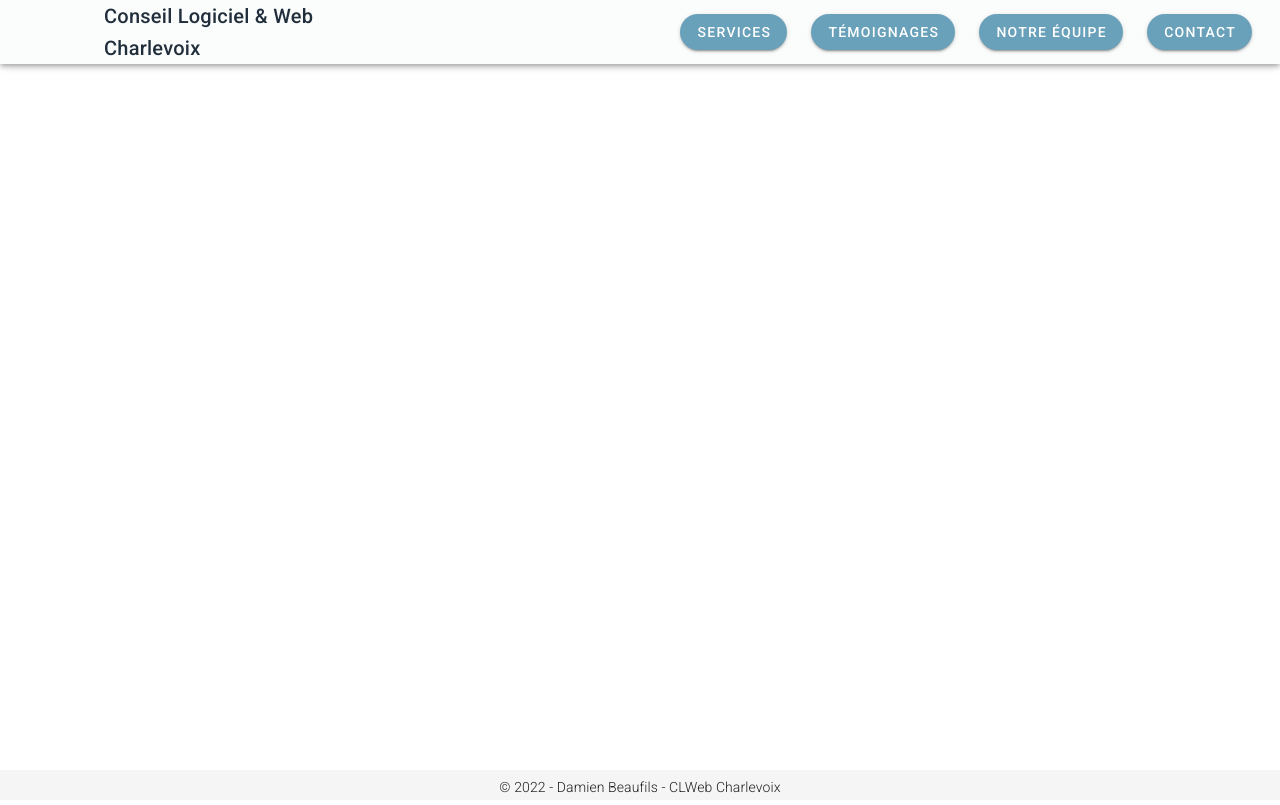
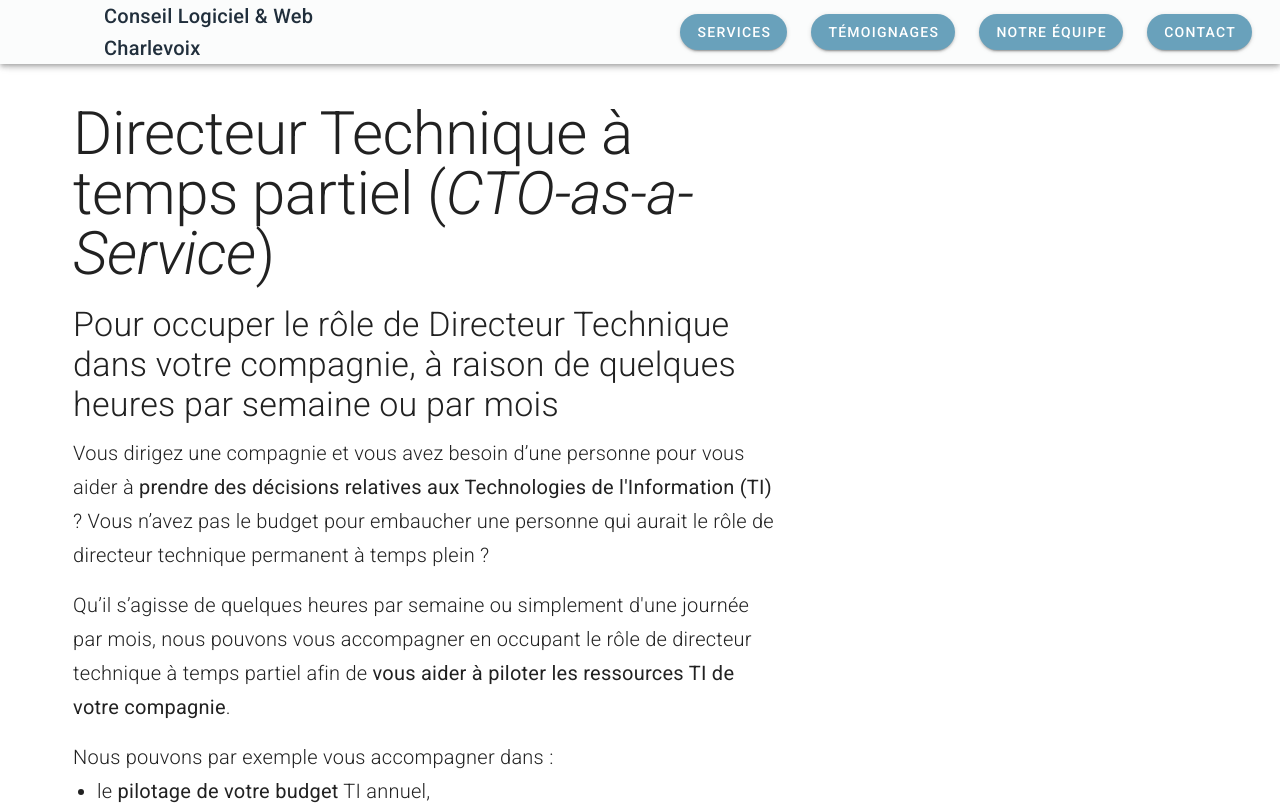
Before and after one commit to damienbeaufils/clweb-charlevoix, a Nuxt app: page /services/directeur-technique-a-temps-partiel in a window 1280 px wide. Shown: the top 805 px of the page. Built offline with nearby package versions, Linux system fonts and the light colour scheme.

Commit message:
🚚 rename "à la demande" by "à temps partiel"

```diff
--- a/components/Services.vue
+++ b/components/Services.vue
@@ -123,11 +123,11 @@ export default {
         href: '/services/realisation-et-hebergement/',
       },
       {
-        name: 'Directeur Technique à la demande<br/>(<i>CTO-as-a-Service</i>)',
+        name: 'Directeur Technique à temps partiel<br/>(<i>CTO-as-a-Service</i>)',
         icon: 'mdi-directions-fork',
         blurb:
           'Pour occuper le rôle de Directeur Technique dans votre compagnie, à raison de quelques heures par semaine ou par mois',
-        href: '/services/directeur-technique-a-la-demande/',
+        href: '/services/directeur-technique-a-temps-partiel/',
       },
       {
         name: 'Coaching et formation',
--- a/pages/services/directeur-technique-a-la-demande.vue
+++ b/pages/services/directeur-technique-a-temps-partiel.vue
@@ -11,7 +11,7 @@
           <v-row align="center" justify="center">
             <v-col cols="10">
               <base-heading class="mt-10 mb-5">
-                Directeur Technique à la demande (<i>CTO-as-a-Service</i>)
+                Directeur Technique à temps partiel (<i>CTO-as-a-Service</i>)
               </base-heading>
               <base-subheading>
                 Pour occuper le rôle de Directeur Technique dans votre
@@ -139,7 +139,7 @@ export default {
       link: [
         {
           rel: 'canonical',
-          href: 'https://clweb-charlevoix.ca/services/directeur-technique-a-la-demande/',
+          href: 'https://clweb-charlevoix.ca/services/directeur-technique-a-temps-partiel/',
         },
       ],
     }
```
Also changed, not shown: 1 other file (tests, documents, lock files or other folders).
